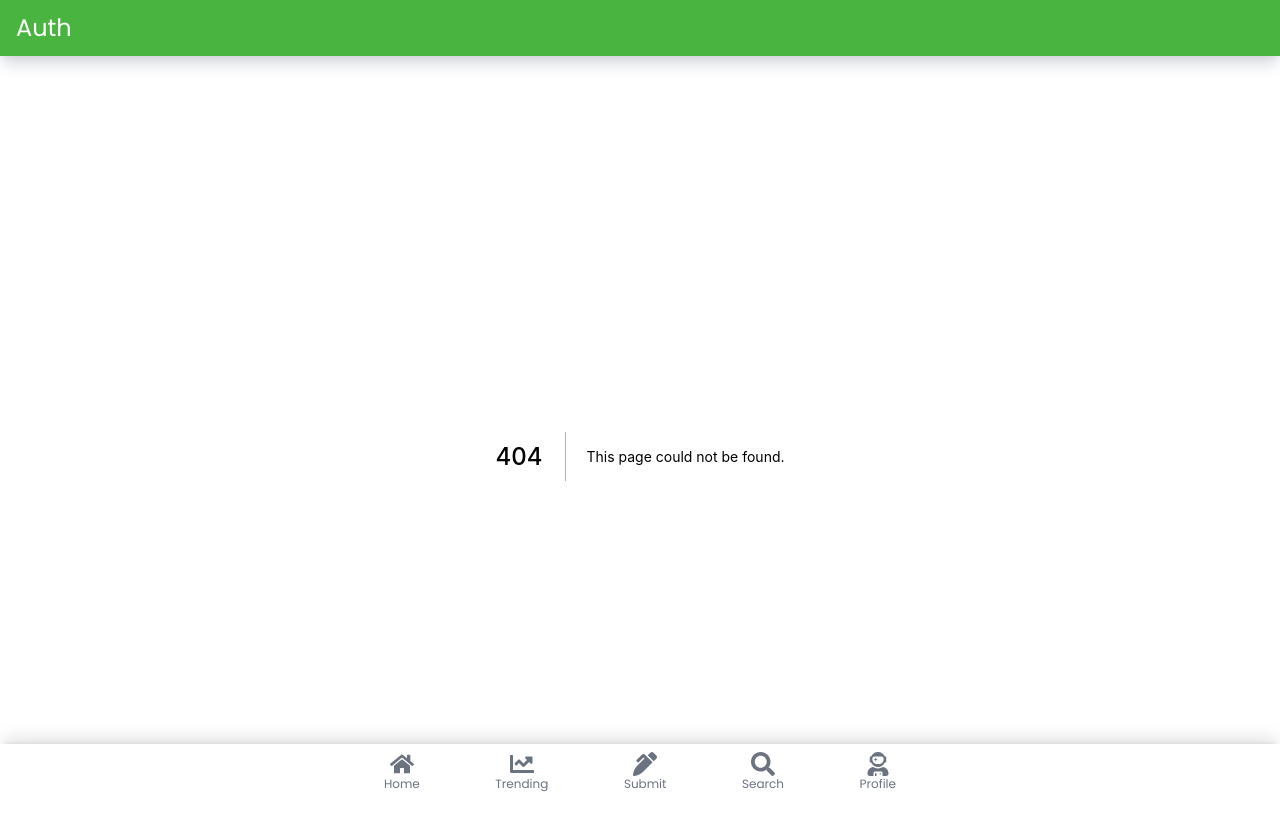
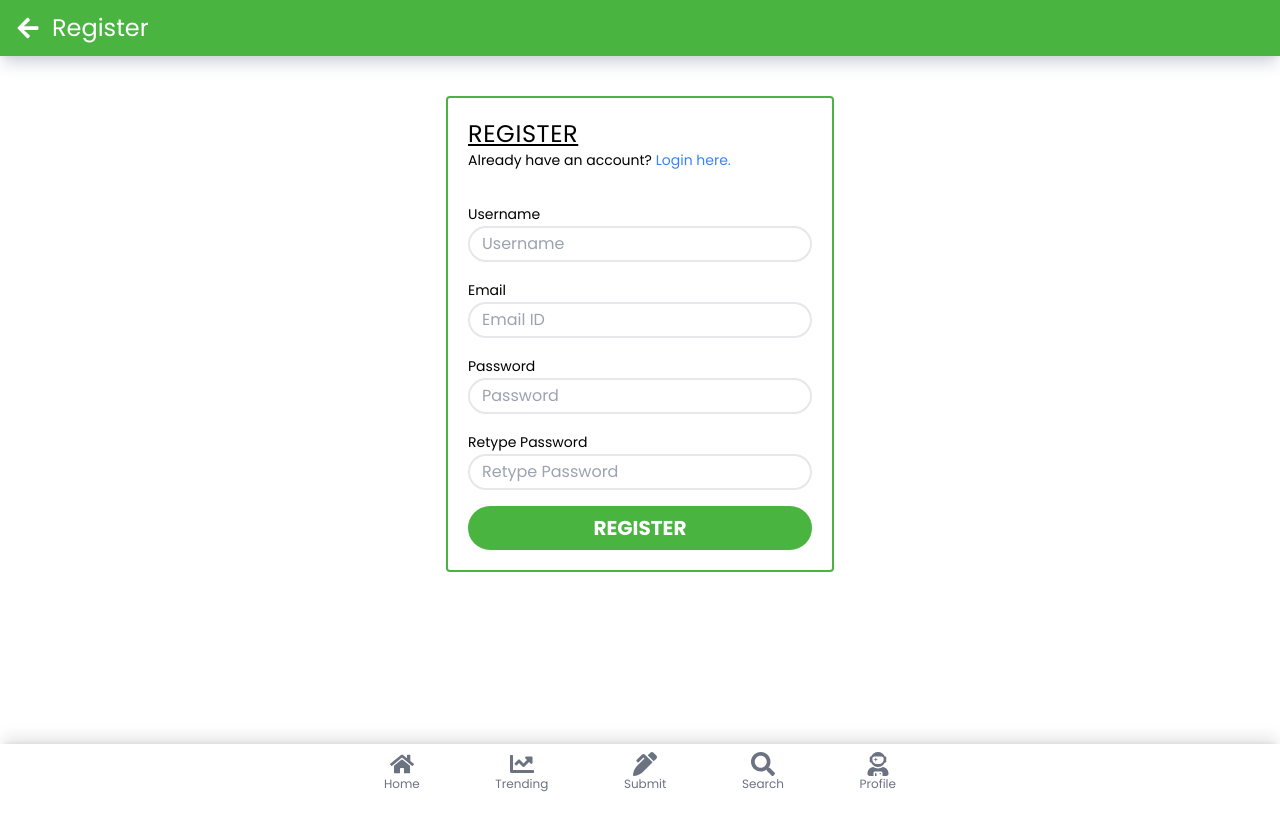
Before and after one commit to Pika-Pool/ProjectHunt, a Next.js app: page /auth/register in a window 1280 px wide. Before the commit this address had no page. Shown: the top 830 px of the page. After the commit the page ends 800 px from the top, so only its background shows below. Built offline with nearby package versions, Linux system fonts and the light colour scheme.

Commit message:
add auth pages like login,register,forgot-password

```diff
--- /dev/null
+++ b/components/AuthLayout.tsx
@@ -0,0 +1,24 @@
+import type { PropsWithChildren, ReactNode } from 'react';
+import FooterNav from './FooterNav';
+import Header from './Header';
+
+export interface AuthLayoutProps {
+	headerTitle?: string;
+}
+
+export default function AuthLayout({
+	children,
+	headerTitle,
+}: PropsWithChildren<AuthLayoutProps>) {
+	return (
+		<>
+			<Header withBackBtn title={headerTitle} />
+			<main className='flex flex-col items-center'>{children}</main>
+			<FooterNav />
+		</>
+	);
+}
+
+export function withAuthLayout(children?: ReactNode) {
+	return <AuthLayout>{children}</AuthLayout>;
+}
--- a/components/Header.tsx
+++ /dev/null
@@ -1,20 +0,0 @@
-import { useRouter } from 'next/router';
-import { websiteName } from '../constants/global';
-
-export interface HeaderProps {
-	title?: string;
-}
-
-export default function Header({ title }: HeaderProps) {
-	const router = useRouter();
-
-	// get title from route if not specified
-	if (title === undefined)
-		title = router.pathname.split('/').filter(Boolean)[0] || websiteName;
-
-	return (
-		<header className='bg-primary px-3 pb-1 pt-10 md:py-3 md:px-4 shadow-lg shadow-gray-300'>
-			<h1 className='text-white capitalize text-3xl md:text-2xl'>{title}</h1>
-		</header>
-	);
-}
--- /dev/null
+++ b/components/Header/BackButton.tsx
@@ -0,0 +1,12 @@
+import { useRouter } from 'next/router';
+import { FaArrowLeft } from 'react-icons/fa';
+
+export default function BackButton() {
+	const router = useRouter();
+
+	return (
+		<button onClick={() => router.back()} aria-label='go back' title='go back'>
+			<FaArrowLeft size='1.5em' />
+		</button>
+	);
+}
--- /dev/null
+++ b/components/Header/index.tsx
@@ -0,0 +1,24 @@
+import { useRouter } from 'next/router';
+import { websiteName } from '../../lib/constants';
+import BackButton from './BackButton';
+
+export interface HeaderProps {
+	title?: string;
+	withBackBtn?: boolean;
+}
+
+export default function Header({ title, withBackBtn }: HeaderProps) {
+	const router = useRouter();
+
+	// get title from route if not specified
+	if (title === undefined)
+		title = router.pathname.split('/').filter(Boolean)[0] || websiteName;
+
+	return (
+		<header className='text-white bg-primary px-3 pb-1 pt-10 md:py-3 md:px-4 shadow-lg shadow-gray-300 flex gap-3'>
+			{withBackBtn ? <BackButton /> : null}
+
+			<h1 className='capitalize text-3xl md:text-2xl'>{title}</h1>
+		</header>
+	);
+}
--- a/constants/global.ts
+++ /dev/null
@@ -1 +0,0 @@
-export const websiteName = 'ProductHunt';
--- a/lib/constants.tsx
+++ b/lib/constants.tsx
@@ -1,3 +1,5 @@
+export const websiteName = 'ProductHunt';
+
 export const emailRegex = /^\S+@\S+\.\S+$/;
 export const dateRegex = /^\d{4}[/-]\d{1,2}[/-]\d{1,2}$/;
 
--- a/pages/_app.tsx
+++ b/pages/_app.tsx
@@ -1,8 +1,21 @@
+import type { NextPage } from 'next';
 import type { AppProps } from 'next/app';
+import type { ReactElement, ReactNode } from 'react';
 import GlobalLayout from '../components/GlobalLayout';
 import '../styles/globals.css';
 
-function MyApp({ Component, pageProps }: AppProps) {
+export type NextPageWithLayout = NextPage & {
+	getLayout?: (page: ReactElement) => ReactNode;
+};
+
+interface AppPropsWithLayout extends AppProps {
+	Component: NextPageWithLayout;
+}
+
+function MyApp({ Component, pageProps }: AppPropsWithLayout) {
+	const getLayout = Component.getLayout;
+
+	if (getLayout) return getLayout(<Component {...pageProps} />);
 	return (
 		<GlobalLayout>
 			<Component {...pageProps} />
--- /dev/null
+++ b/pages/auth/forgot-password.tsx
@@ -0,0 +1,33 @@
+import AuthLayout from '../../components/AuthLayout';
+import { emailRegex } from '../../lib/constants';
+import styles from '../../styles/authForm.module.css';
+import type { NextPageWithLayout } from '../_app';
+
+const ForgotPassword: NextPageWithLayout = () => {
+	return (
+		<form className={styles.authForm}>
+			<h2 className={styles.authForm__heading}>Reset Password</h2>
+
+			<div>
+				<label htmlFor='email'>Email</label>
+				<input
+					type='email'
+					name='email'
+					id='email'
+					placeholder='Email ID'
+					pattern={emailRegex.source}
+				/>
+			</div>
+
+			<div>
+				<button type='submit'>Get reset link</button>
+			</div>
+		</form>
+	);
+};
+
+ForgotPassword.getLayout = page => (
+	<AuthLayout headerTitle='Reset Password'>{page}</AuthLayout>
+);
+
+export default ForgotPassword;
--- /dev/null
+++ b/pages/auth/login.tsx
@@ -0,0 +1,62 @@
+import Link from 'next/link';
+import AuthLayout from '../../components/AuthLayout';
+import { emailRegex } from '../../lib/constants';
+import styles from '../../styles/authForm.module.css';
+import type { NextPageWithLayout } from '../_app';
+
+const Login: NextPageWithLayout = () => {
+	return (
+		<form className={styles.authForm}>
+			<div className='mb-4 text-sm'>
+				<h2 className={styles.authForm__heading} style={{ marginBottom: 0 }}>
+					Login
+				</h2>
+
+				<div>
+					Don&lsquo;t have an account?{' '}
+					<Link href='register'>
+						<a className='text-blue-500'>Create account</a>
+					</Link>
+				</div>
+			</div>
+
+			<div>
+				<label htmlFor='email'>Email</label>
+				<input
+					type='email'
+					name='email'
+					id='email'
+					placeholder='Email ID'
+					required
+					pattern={emailRegex.source}
+				/>
+			</div>
+
+			<div>
+				<label htmlFor='password'>Password</label>
+				<input
+					type='password'
+					name='password'
+					id='password'
+					autoComplete='current-password'
+					placeholder='Password'
+					minLength={8}
+				/>
+			</div>
+
+			<div>
+				<button type='submit'>Login</button>
+
+				<div className='text-center'>
+					<Link href='forgot-password'>
+						<a className='text-blue-500'>Forgot Password?</a>
+					</Link>
+				</div>
+			</div>
+		</form>
+	);
+};
+
+Login.getLayout = page => <AuthLayout headerTitle='Login'>{page}</AuthLayout>;
+
+export default Login;
--- /dev/null
+++ b/pages/auth/register.tsx
@@ -0,0 +1,83 @@
+import Link from 'next/link';
+import AuthLayout from '../../components/AuthLayout';
+import { emailRegex } from '../../lib/constants';
+import styles from '../../styles/authForm.module.css';
+import type { NextPageWithLayout } from '../_app';
+
+const Register: NextPageWithLayout = () => {
+	return (
+		<form className={styles.authForm}>
+			<div className='mb-4 text-sm'>
+				<h2 className={styles.authForm__heading} style={{ marginBottom: 0 }}>
+					Register
+				</h2>
+
+				<div>
+					Already have an account?{' '}
+					<Link href='login'>
+						<a className='text-blue-500'>Login here.</a>
+					</Link>
+				</div>
+			</div>
+
+			<div>
+				<label htmlFor='username'>Username</label>
+				<input
+					type='username'
+					name='username'
+					id='username'
+					placeholder='Username'
+					required
+					minLength={3}
+					pattern={/^\S$/.source}
+				/>
+			</div>
+
+			<div>
+				<label htmlFor='email'>Email</label>
+				<input
+					type='email'
+					name='email'
+					id='email'
+					placeholder='Email ID'
+					required
+					pattern={emailRegex.source}
+				/>
+			</div>
+
+			<div>
+				<label htmlFor='password'>Password</label>
+				<input
+					type='password'
+					name='password'
+					id='password'
+					autoComplete='new-password'
+					placeholder='Password'
+					required
+				/>
+			</div>
+
+			<div>
+				<label htmlFor='password2'>Retype Password</label>
+				<input
+					type='password2'
+					name='password2'
+					id='password2'
+					autoComplete='new-password'
+					placeholder='Retype Password'
+					required
+				/>
+			</div>
+
+			<div>
+				<button type='submit'>Register</button>
+			</div>
+		</form>
+	);
+};
+
+Register.getLayout = page => (
+	<AuthLayout headerTitle='Register'>{page}</AuthLayout>
+);
+
+export default Register;
--- /dev/null
+++ b/styles/authForm.module.css
@@ -0,0 +1,22 @@
+.authForm {
+	@apply max-w-lg mt-10 p-5 flex flex-col gap-4 border-2 border-primary rounded;
+}
+
+.authForm__heading {
+	@apply text-2xl underline uppercase mb-4 tracking-wide;
+}
+
+.authForm label,
+.authForm__label {
+	@apply text-sm;
+}
+
+.authForm input,
+.authForm__input {
+	@apply block w-full border-2 rounded-full px-3 py-1;
+}
+
+.authForm button[type='submit'],
+.authForm__submitBtn {
+	@apply w-full px-3 py-2 bg-primary rounded-full text-white uppercase text-xl font-bold;
+}
```
